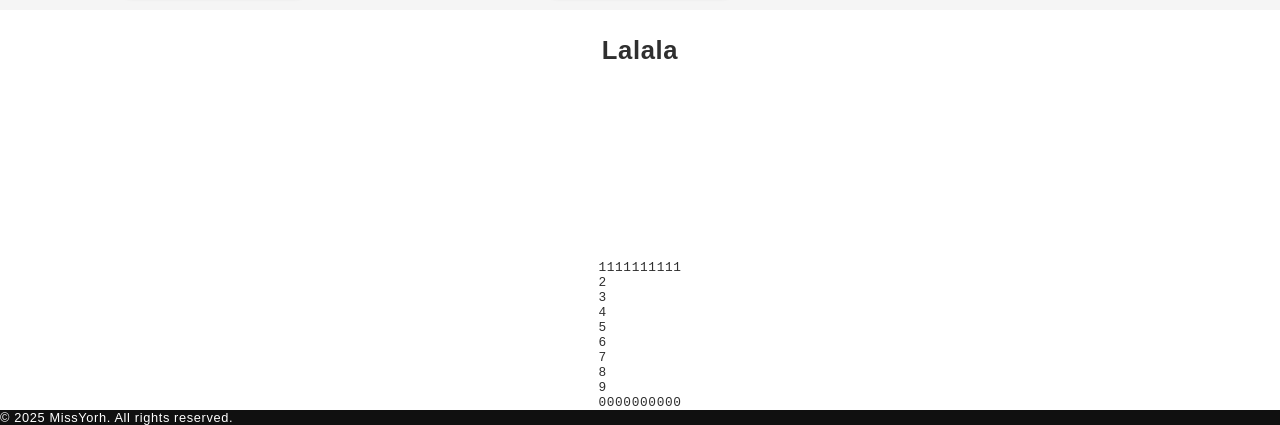
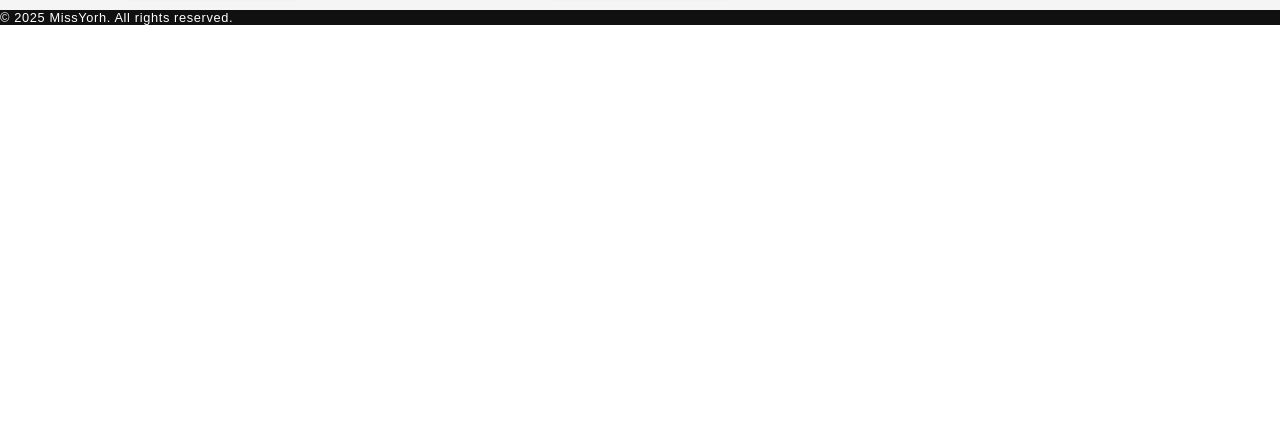
Before and after one commit to MissYorh/MissYorh-HomePage, a plain HTML site: page index.html in a window 1280 px wide. Shown: the part 838-1263 px from the top of the page. After the commit the page ends 863 px from the top, so only its background shows below. Drawn offline with Linux system fonts and the light colour scheme.

Commit message:
Update index.html

```diff
--- a/index.html
+++ b/index.html
@@ -35,10 +35,6 @@
       <a href="#js-code">JavaScript Code</a>
       <br>
       <a href="#bookmarks">Bookmarks</a>
-      <br>
-      <a href="#lalala">lalala</a>
-      <br>
-      <a href="#">lala</a>
     </div>
   </div>
 </header>
@@ -73,24 +69,6 @@
       </div>
     </div>
   </section>
-  <section id="lalala">
-    <h2>Lalala</h2>
-    <div class="contain">
-      <div class="card">
-
-      </div>
-    </div>
-    <pre>1111111111
-2
-3
-4
-5
-6
-7
-8
-9
-0000000000</pre>
-  </section>
 </main>
 <!-- /Main -->
 
```
